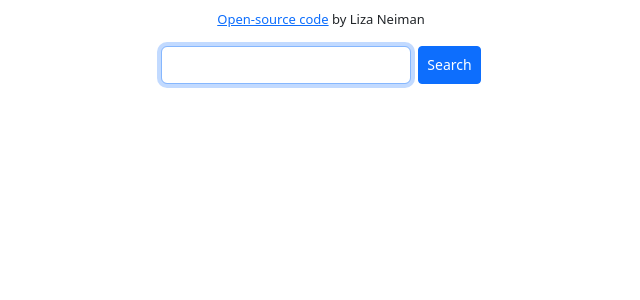
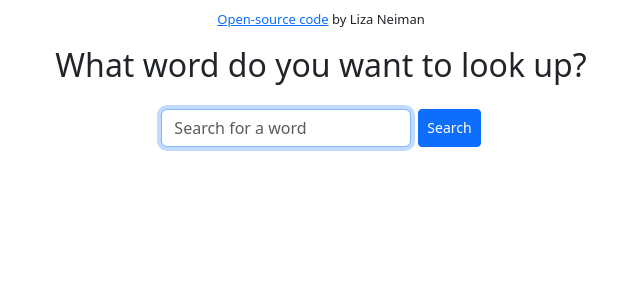
Before and after one commit to Liza-Zagorny/dictionary-app-react, a React (Create React App) app: page / in a window 1280 px wide. Shown: the top 300 px of the page, without its empty margins (319-959 px from the left). Built offline with nearby package versions, Linux system fonts and the light colour scheme.

Commit message:
title and placeholder

```diff
--- a/src/App.css
+++ b/src/App.css
@@ -10,3 +10,8 @@
   text-align: center;
   font-size: small;
 }
+
+h2{
+  text-align: center;
+  margin-bottom: 25px;
+}
--- a/src/App.js
+++ b/src/App.js
@@ -16,6 +16,7 @@ function App() {
           by Liza Neiman
         </p>
       </header>
+      <h2>What word do you want to look up?</h2>
       <Dictionary />
     </div>
   );
--- a/src/components/Dictionary.js
+++ b/src/components/Dictionary.js
@@ -31,6 +31,7 @@ function Dictionary() {
           className="form-control"
           autoFocus
           autoComplete="off"
+          placeholder="Search for a word"
           onChange={handleChange}
         />
         <button type="submit" className="btn btn-primary btn-sm">
```
